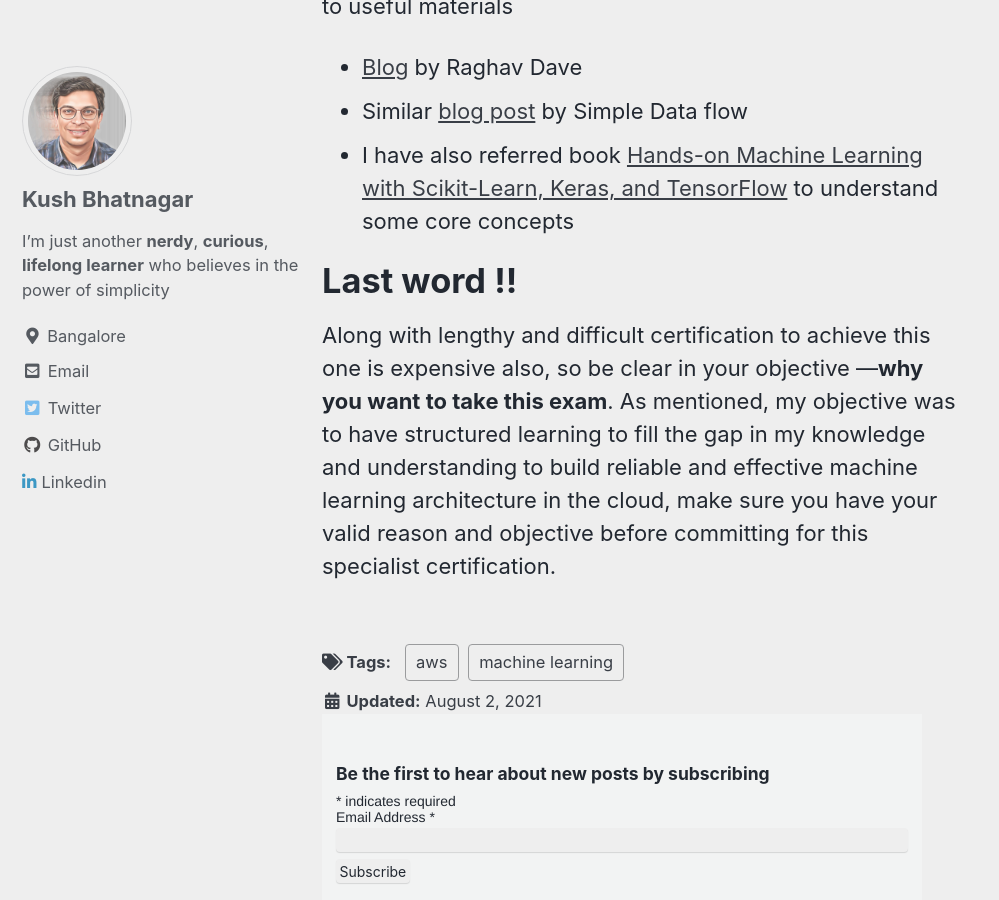
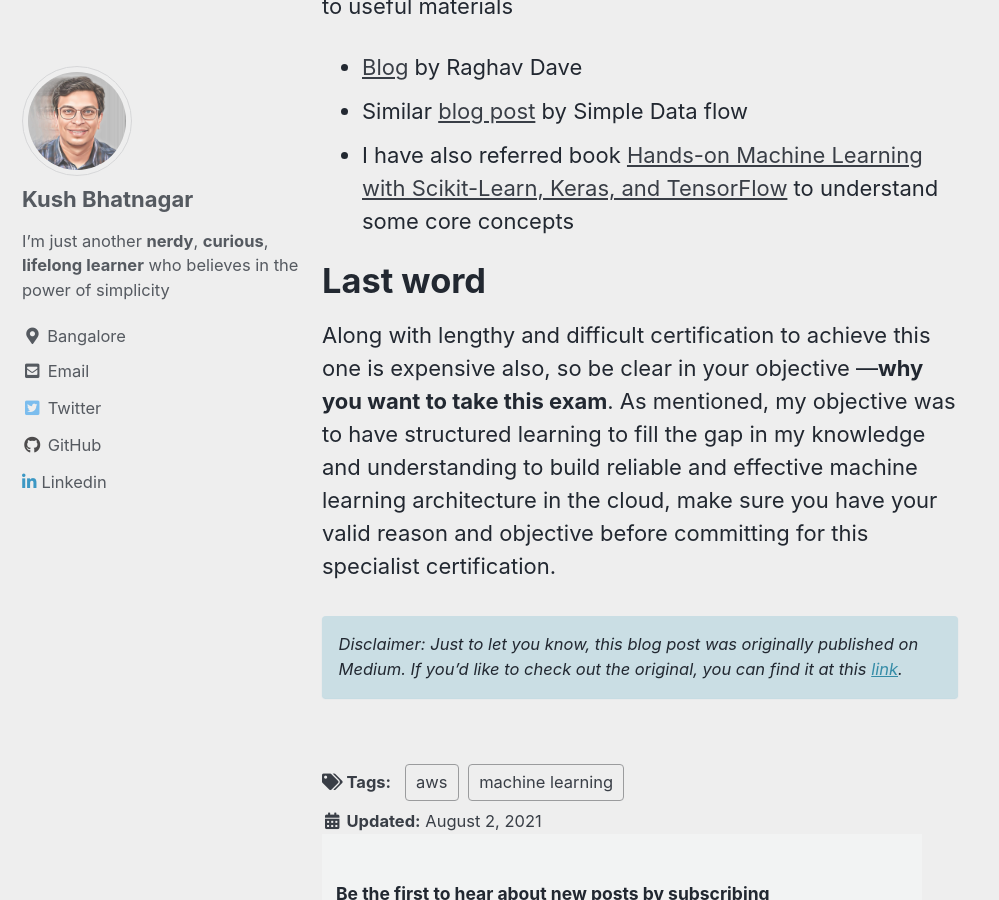
Before and after one commit to KushBhatnagar/kushbhatnagar.github.io, a Jekyll site: the page built from _posts/2021-08-02-how-i-prepared-for-aws-ml-specialty-certification.md, in a window 1280 px wide and 900 px high, scrolled down 6258 px. Shown: the whole window, without its empty margins (0-999 px from the left). Built offline with Jekyll 4.4.1, drawn with Linux system fonts in a browser that asks for light colours; cached includes are drawn as plain includes; comment, search, counter and statistics services are not loaded; some of the changed text lies outside the part shown.

Commit message:
Updating disclaimer

```diff
--- a/_posts/2021-08-02-how-i-prepared-for-aws-ml-specialty-certification.md
+++ b/_posts/2021-08-02-how-i-prepared-for-aws-ml-specialty-certification.md
@@ -66,5 +66,8 @@
 * Similar [blog post](https://simpledataflow.com/machine-learning-specialty-exam/) by Simple Data flow
 * I have also referred book [Hands-on Machine Learning with Scikit-Learn, Keras, and TensorFlow](https://www.amazon.co.uk/Hands-Machine-Learning-Scikit-Learn-TensorFlow/dp/1492032646) to understand some core concepts
 
-# Last word !!
+# Last word
 Along with lengthy and difficult certification to achieve this one is expensive also, so be clear in your objective —**why you want to take this exam**. As mentioned, my objective was to have structured learning to fill the gap in my knowledge and understanding to build reliable and effective machine learning architecture in the cloud, make sure you have your valid reason and objective before committing for this specialist certification.
+
+ *Disclaimer: Just to let you know, this blog post was originally published on Medium. If you'd like to check out the original, you can find it at this [link](https://towardsaws.com/how-i-prepared-for-aws-ml-specialty-certification-c05b97c4fd5).*
+ {: .notice--info}
```
Also changed, not shown: _posts/2020-01-29-guidefornewbie-eda-featureeng-modeling-evaluation.md (+3 -0 lines), _posts/2020-03-13-regression-test-case-selection-using-ml.md (+4 -1 lines), _posts/2020-03-30-covid19-insights-data-visualization.md (+3 -0 lines).
